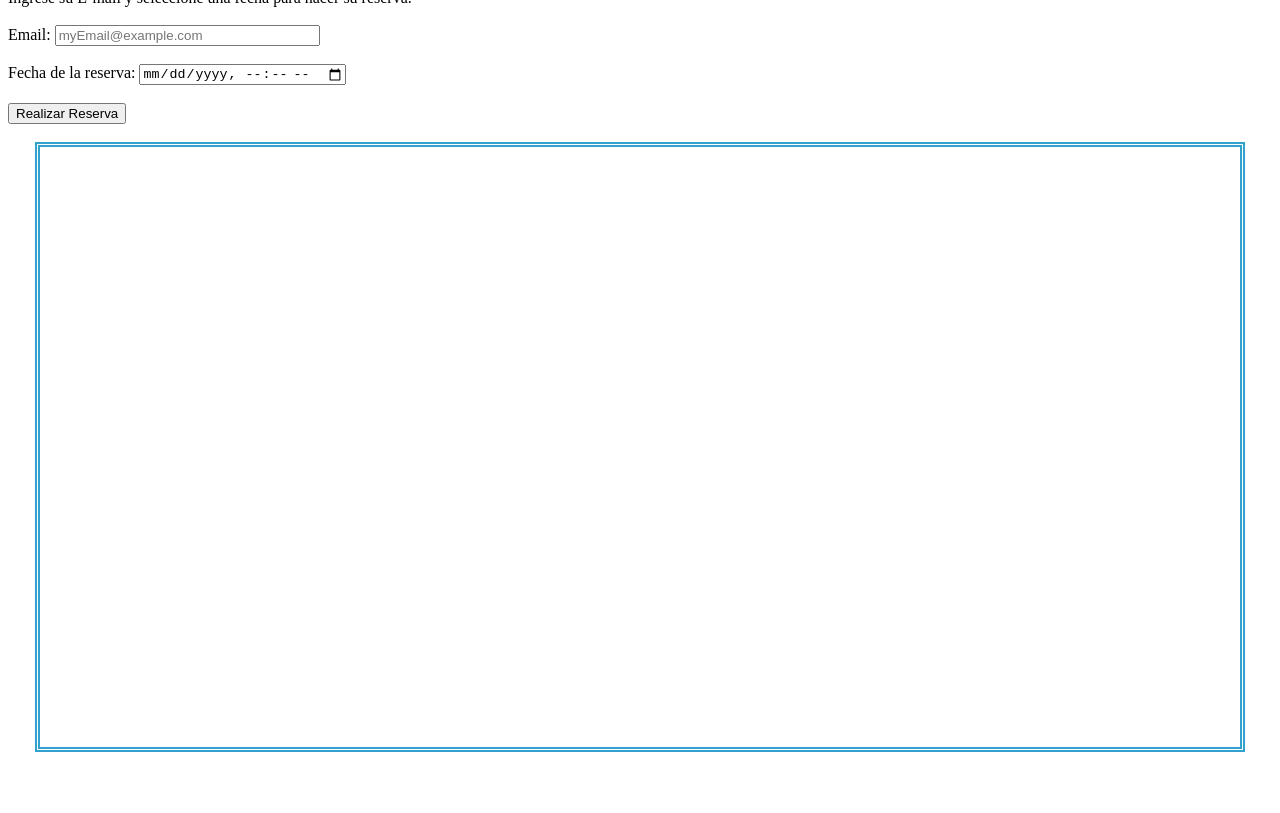
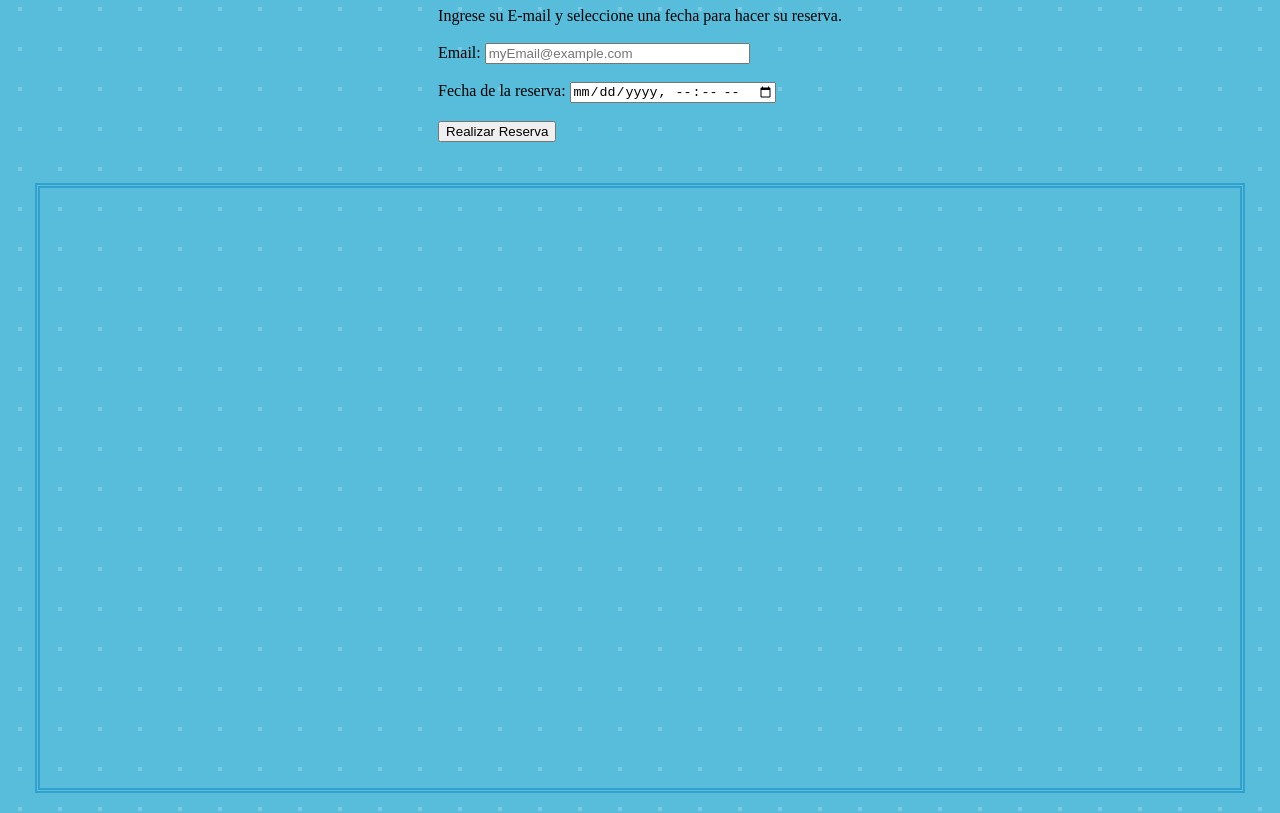
Before and after one commit to tobias-andrade/TPSistemasDistribuidos, a plain HTML site: page ClienteWeb/index.html in a window 1280 px wide. Shown: the part 91-904 px from the top of the page. Before the commit the page ends 851 px from the top, so only its background shows below. Drawn offline with Linux system fonts and the light colour scheme; no server answers.

Commit message:
Se elimina el paquete npm de sendgrid y se agrega css al cliente

```diff
--- a/ClienteWeb/css/styles.css
+++ b/ClienteWeb/css/styles.css
@@ -1,5 +1,20 @@
+body {
+    background-image: radial-gradient(
+        rgba(255, 255, 255, 0.2) 8%,
+        transparent 8%
+      );
+    background-size: 5vmin 5vmin;
+    background-color: rgb(88, 189, 219);
+    display: grid;
+}
+
+.div-registro {
+    padding: 10px;
+    margin: 0 auto;
+}
+
 iframe {
     display: block;
-    margin: 0 auto;
+    margin: 1% auto;
     border: thick double #32a1ce;
 }
--- a/ClienteWeb/index.html
+++ b/ClienteWeb/index.html
@@ -8,6 +8,7 @@
 </head>
 
 <body>
+    <div class="div-registro">
         <h1>Reserve su turno</h1>
         <form action = "" method = "get">
             Ingrese su E-mail y seleccione una fecha para hacer su reserva.<br><br>
@@ -20,6 +21,7 @@
             <input type="submit" value="Realizar Reserva">
 
         </form><br>
+    </div>
 
     <iframe id="cartesMap" src="" width="1200" height="600" frameborder="0" allowfullscreen></iframe>
 </body>
--- a/ClienteWeb/js/script.js
+++ b/ClienteWeb/js/script.js
@@ -57,7 +57,7 @@ function getSucursales(method,url){
     const promise = new Promise((resolve,reject) => {
         let xhr = new XMLHttpRequest();
 
-        xhr.open("GET", "http://localhost:8085/api/sucursales");
+        xhr.open("GET", "http://localhost:8082/api/sucursales");
 
 
         xhr.responseType = 'json';
--- a/GestionDeNotificaciones/package.json
+++ /dev/null
@@ -1,5 +0,0 @@
-{
-  "dependencies": {
-    "@sendgrid/mail": "^7.7.0"
-  }
-}
--- a/config.json
+++ b/config.json
@@ -3,7 +3,7 @@
     "PORTRESERVAS": 8081,
     "PORTAPIGATEWAY": 8082,
     "PORTNOTIFICACIONES": 8083,
-    "SUCCESCODE": 200,
+    "SUCCESSCODE": 200,
     "SERVICEERROR": 400,
     "SUCURSALERROR": 401
 }
```
Also changed, not shown: APIGateway/apigateway.js (+4 -5 lines), GestionDeSucursales/gestionDeSucursales.js (+4 -4 lines), 1 other file. Lines whose indentation alone changed are shown as unchanged.
